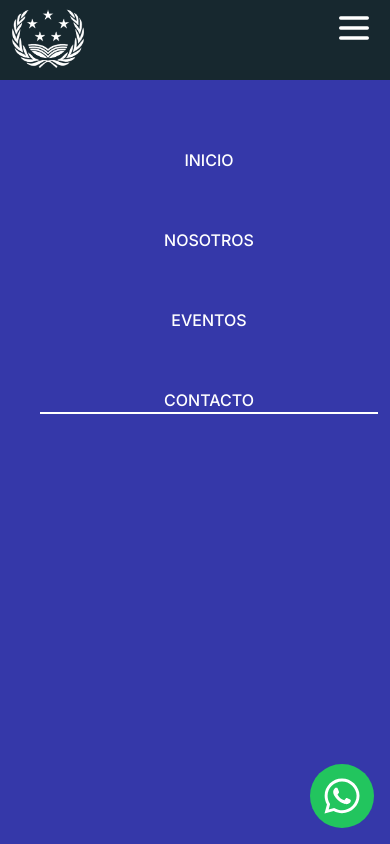
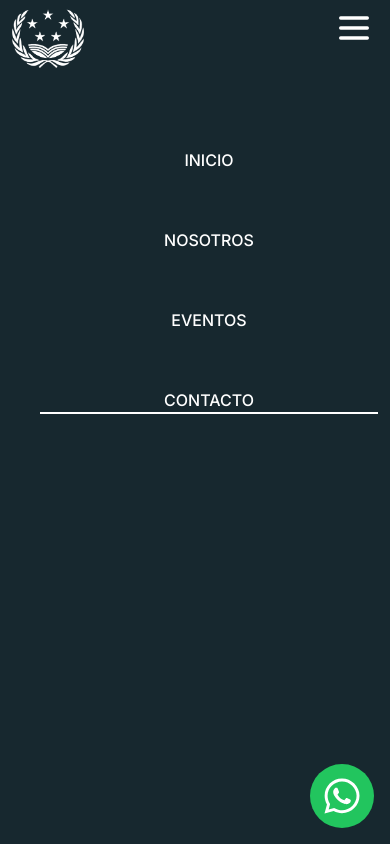
Before and after one commit to branding-emocion/getraining, a Next.js app: page /Contacto in a window 390 px wide. Both pictures are taken after a click on the element 354 px from the left and 40 px from the top of the page. Shown: the top 844 px of the page. Built offline with nearby package versions, Linux system fonts and the light colour scheme; grey boxes are pictures that could not be loaded.

Commit message:
mejorando accesibilidad

```diff
--- a/app/Contacto/page.js
+++ b/app/Contacto/page.js
@@ -36,7 +36,7 @@ const Contacto = () => {
       <section className="container mx-auto -m-12 pb-8">
         <Card className=" grid grid-cols-1 lg:grid-cols-2 gap-4 place-items-center">
           <CardContent>
-            <div className="flex flex-col gap-2 space-y-2">
+            <div className="flex flex-col gap-2 space-y-2 pt-4 lg:pt-0">
               <section className="flex gap-x-2">
                 <PhoneCallIcon />
                 <a className="hover:scale-105" href="tel:+51914125509">
--- a/app/Footer.js
+++ b/app/Footer.js
@@ -110,6 +110,7 @@ const Footer = () => {
                 rel="noopener noreferrer"
                 className=" hover:animate-bounce"
                 title="Facebook"
+                aria-label="Facebook"
               >
                 <BsFacebook className="text-white w-8 h-8" />
               </a>
@@ -119,6 +120,7 @@ const Footer = () => {
                 rel="noopener noreferrer"
                 className=" hover:animate-bounce"
                 title="Instagram"
+                aria-label="Instagram"
               >
                 <BsInstagram className="text-white w-8 h-8" />
               </a>
@@ -129,6 +131,7 @@ const Footer = () => {
                 rel="noopener noreferrer"
                 className=" hover:animate-bounce"
                 title="Whatsapp"
+                aria-label="Whatsappp"
               >
                 <BsWhatsapp className="text-white w-8 h-8" />
               </a>
--- a/app/MenuPrincipal.js
+++ b/app/MenuPrincipal.js
@@ -71,7 +71,7 @@ const MenuPrincipal = () => {
         </div>
         <div>
           <div
-            className={` text-center  flex flex-col h-screen md:h-auto  md:flex md:flex-row  md:items-center z-[-1] md:z-auto md:static gap-2 absolute text-white md:text-white  bg-[#3538a9] md:bg-transparent w-full left-0 top-full md:w-auto md:py-0  md:pl-0 pl-7 md:opacity-100 opacity-0 right-[-400px] transition-all ease-in  ${
+            className={` text-center  flex flex-col h-screen md:h-auto  md:flex md:flex-row  md:items-center z-[-1] md:z-auto md:static gap-2 absolute text-white md:text-white  bg-[#17282f] md:bg-transparent w-full left-0 top-full md:w-auto md:py-0  md:pl-0 pl-7 md:opacity-100 opacity-0 right-[-400px] transition-all ease-in  ${
               isOpen ? ` right-0 py-11 opacity-100` : `hidden`
             }`}
           >
--- a/app/actions.js
+++ b/app/actions.js
@@ -18,7 +18,7 @@ export async function SendMail(formData) {
 
     const mensaje = {
       from: "notificacion@brandingemocion.com",
-      to: "jhonned01@gmail.com",
+      to: "get@getraining.org",
       subject: `🎉🥳 ¡Solicitud de contacto: ${Nombre || ""}! 🥳🎉`,
       html: `
           <div style="max-width: 600px; margin: 20px auto; background-color: #ffffff; border-radius: 5px; box-shadow: 0 2px 4px rgba(0, 0, 0, 0.1);">
```
